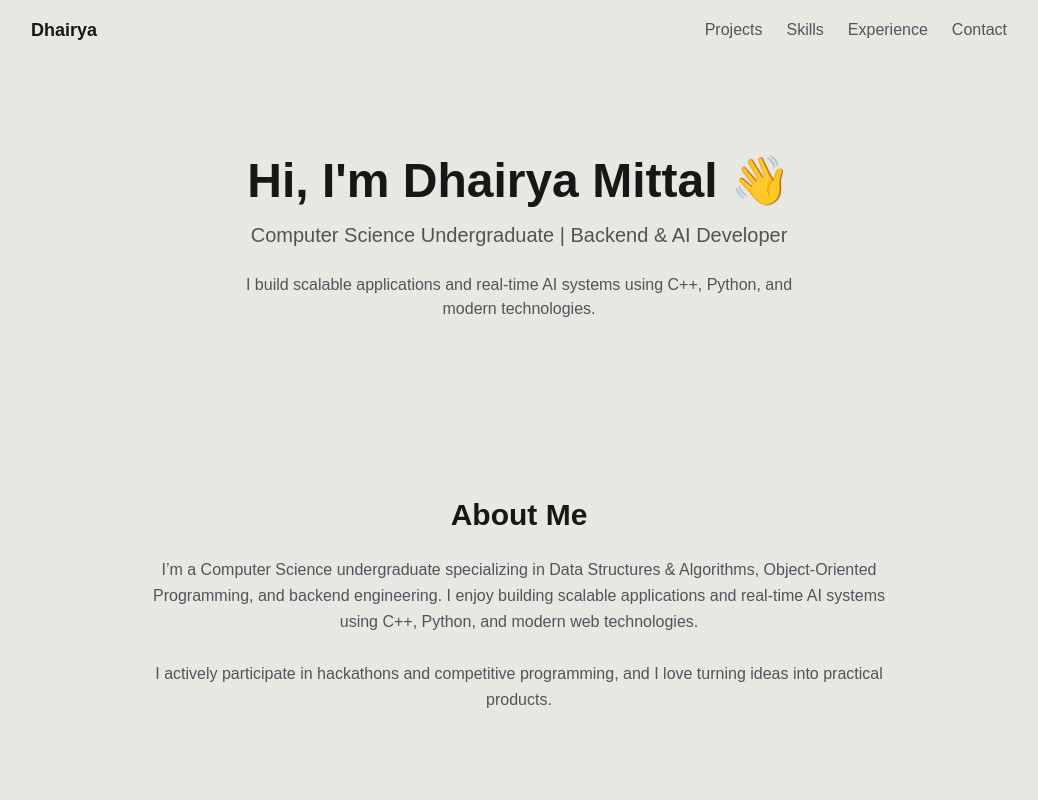
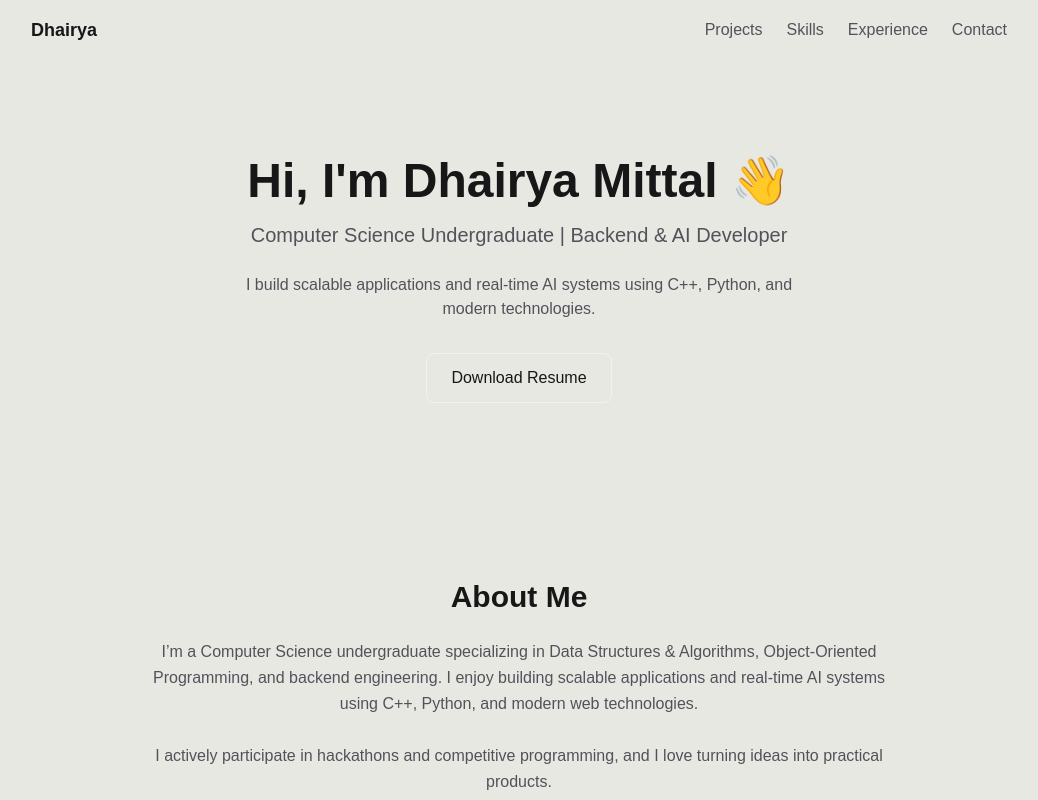
Before and after one commit to dhairyamittal28106-alt/Portfolio, a Next.js app: page / in a window 1280 px wide. Shown: the top 800 px of the page, without its empty margins (121-1159 px from the left). Built offline with nearby package versions, Linux system fonts and the light colour scheme.

Commit message:
add resume download button

```diff
--- a/app/layout.tsx
+++ b/app/layout.tsx
@@ -13,3 +13,7 @@ export default function RootLayout({
     </html>
   );
 }
+export const metadata = {
+  title: "Dhairya Mittal | Software Developer",
+  description: "Backend, AI & Full Stack Developer Portfolio",
+};
--- a/components/Hero.tsx
+++ b/components/Hero.tsx
@@ -14,6 +14,16 @@ export default function Hero() {
       <p className="mt-6 max-w-xl mx-auto text-text-muted">
         {profile.tagline}
       </p>
+      <div className="mt-8 flex justify-center">
+        <a
+          href="/resume.pdf"
+          download
+          className="px-6 py-3 rounded-lg border border-white/40 hover:border-white transition"
+        >
+          Download Resume
+        </a>
+      </div>
+
     </section>
   );
 }
```
Also changed, not shown: 1 other file (tests, documents, lock files or other folders).
